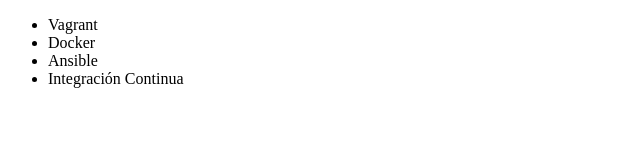
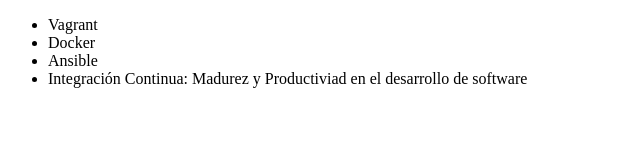
Before and after one commit to BertVal00/AluraGit, a plain HTML site: page index.html in a window 1280 px wide. Shown: the whole page, without its empty margins (0-640 px from the left). Drawn offline with Linux system fonts and the light colour scheme.

Commit message:
Renombrando curso de Integración Continua

```diff
--- a/index.html
+++ b/index.html
@@ -11,7 +11,7 @@
         <li>Vagrant</li>
         <li>Docker</li>
         <li>Ansible</li>
-        <li>Integración Continua</li>
+        <li>Integración Continua: Madurez y Productiviad en el desarrollo de software</li>
     </ul>
 </body>
 </html>
```
